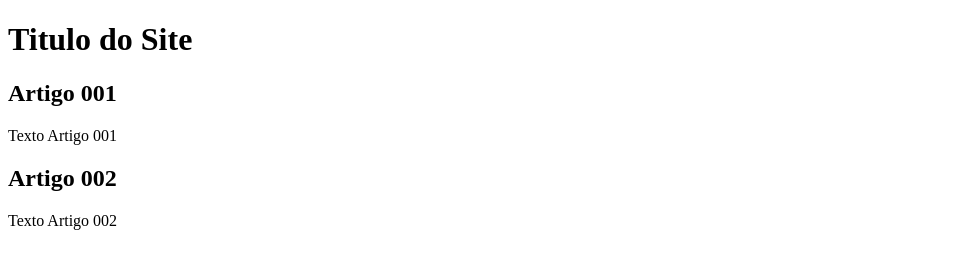
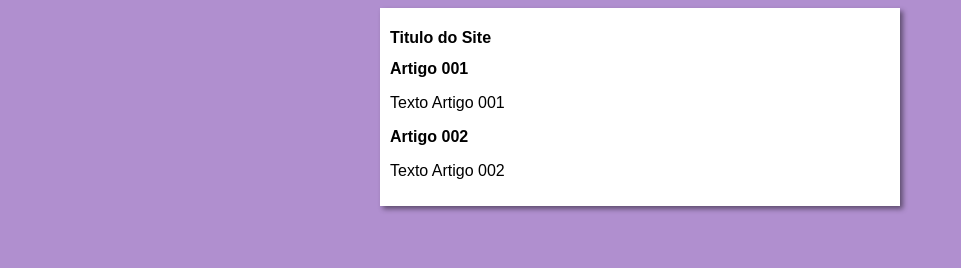
Before and after one commit to yendisortsac/Projeto-Site, a plain HTML site: page index.html in a window 1280 px wide. Shown: the whole page, without its empty margins (0-961 px from the left). Drawn offline with Linux system fonts and the light colour scheme.

Commit message:
Iniciei o design

```diff
--- /dev/null
+++ b/estilos/style.css
@@ -0,0 +1,16 @@
+* {
+    font-family:Arial, Helvetica, sans-serif;
+    font-size: 16px;
+}
+
+body {
+    background-color:rgb(176, 143, 207);
+}
+
+main {
+    background-color: white;
+    width: 500px;
+    margin:auto;
+    padding: 10px;
+    box-shadow: 3px 3px 5px rgba(0, 0, 0, 0.461);
+}
--- a/index.html
+++ b/index.html
@@ -12,6 +12,7 @@
     <main>
         <header>
             <h1>Titulo do Site</h1>
+            <link rel="stylesheet" href="estilos/style.css">
         </header>
         <article>
             <h2>Artigo 001</h2>
```
